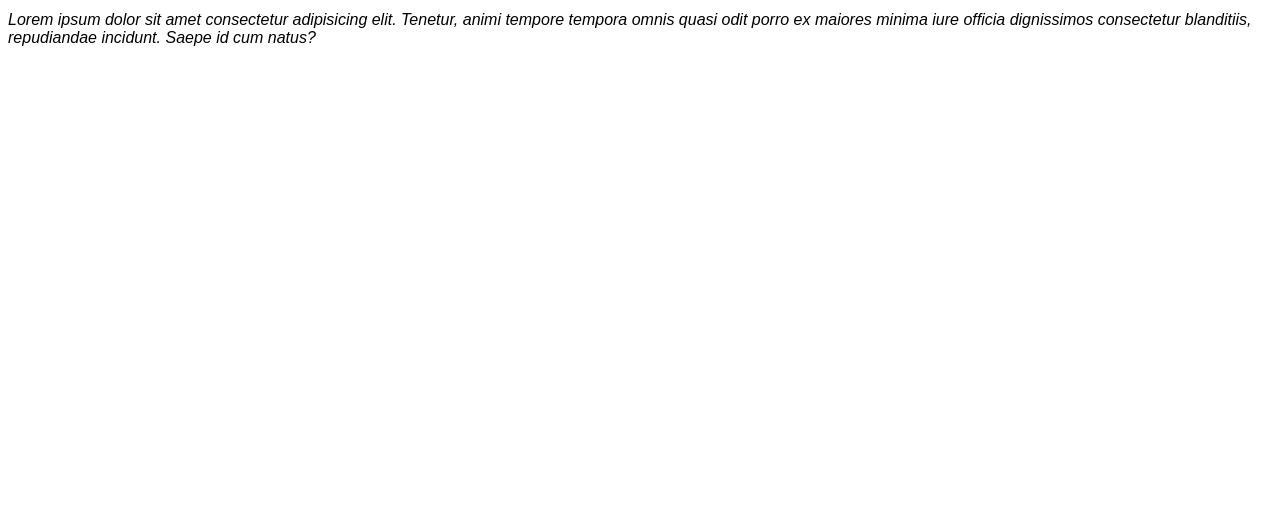
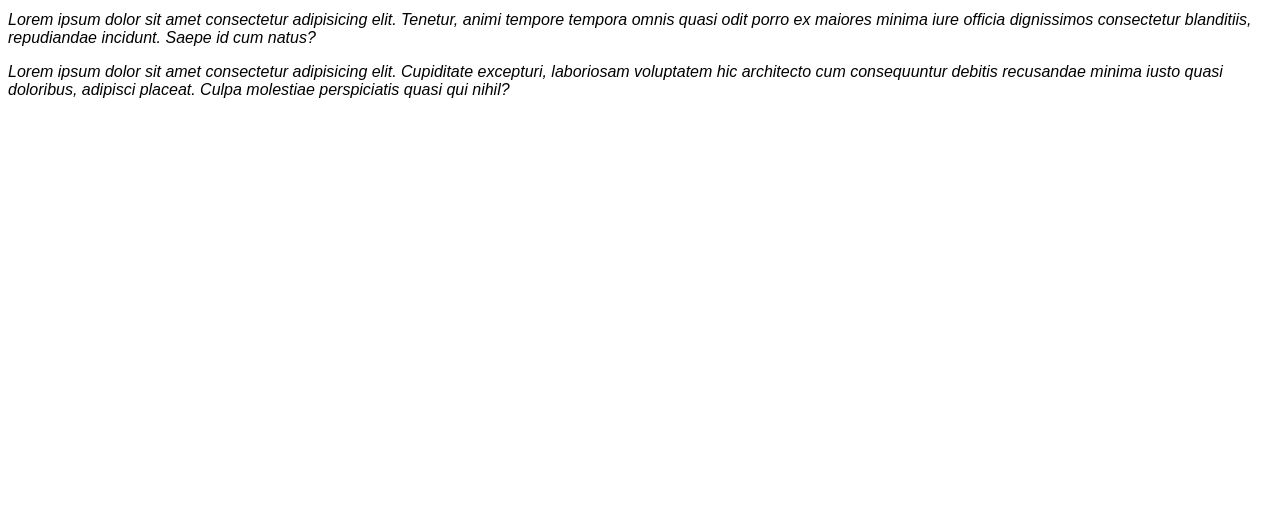
Before and after one commit to Diogo-Stack-ux/exercicios-gu-nabara, a plain HTML site: page ex017/fonte01.html in a window 1280 px wide. Shown: the part 286-800 px from the top of the page. Drawn offline with Linux system fonts and the light colour scheme.

Commit message:
aulas de hoje

```diff
--- a/ex017/fonte01.html
+++ b/ex017/fonte01.html
@@ -58,6 +58,7 @@
       tempore tempora omnis quasi odit porro ex maiores minima iure officia
       dignissimos consectetur blanditiis, repudiandae incidunt. Saepe id cum
       natus?
+      <p>Lorem ipsum dolor sit amet consectetur adipisicing elit. Cupiditate excepturi, laboriosam voluptatem hic architecto cum consequuntur debitis recusandae minima iusto quasi doloribus, adipisci placeat. Culpa molestiae perspiciatis quasi qui nihil?</p>
     </p>
   </body>
 </html>
```
